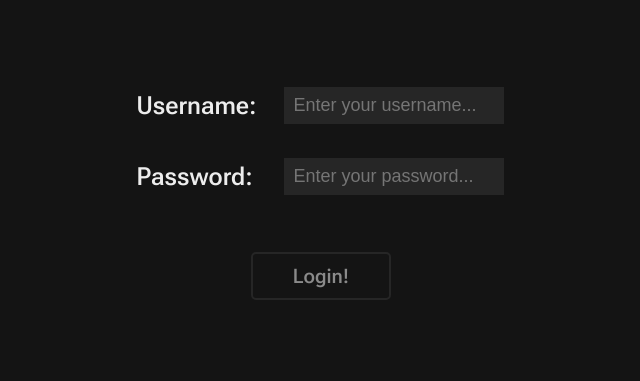
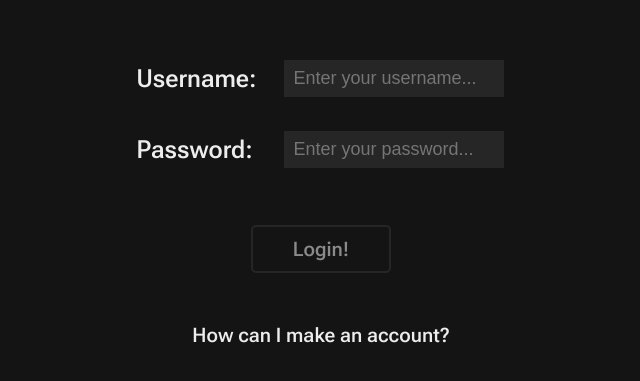
Before and after one commit to arckoor/journey-poll, a Nuxt app: page / in a window 1280 px wide. Shown: the part 205-586 px from the top of the page, without its empty margins (319-959 px from the left). Built offline with nearby package versions, Linux system fonts and the light colour scheme.

Commit message:
refactor: notice for users without an account

```diff
--- a/pages/index.vue
+++ b/pages/index.vue
@@ -33,6 +33,13 @@
 			/>
 			<div class="error">{{ errorMessage }}</div>
 		</div>
+		<div ref="tooltip" :class="'toolTip no-select '" @click="tooltipEnabled = !tooltipEnabled">
+			How can I make an account?
+			<span :class="'toolTipContent '+ (tooltipEnabled ? 'reveal' : '')">
+				Currently, accounts are created on a per-request basis.
+				If you'd like to use this service, please contact arckoor#6568 in the Journey Discord.
+			</span>
+		</div>
 	</div>
 </template>
 
@@ -43,7 +50,8 @@ export default defineComponent({
 			username: useUsername(),
 			password: "",
 			config: useRuntimeConfig(),
-			errorMessage: ""
+			errorMessage: "",
+			tooltipEnabled: false
 		};
 	},
 	mounted() {
@@ -119,6 +127,33 @@ label {
 }
 
 .error {
+	color: var(--color-primary--hover);
 	margin-top: 20px;
 }
+
+.toolTip {
+	margin-top: 30px;
+	display: flex;
+	flex-direction: column;
+	align-items: center;
+	text-align: center;
+	cursor: pointer;
+}
+
+.toolTipContent {
+	width: 400px;
+	display: none;
+	position: absolute;
+	padding-top: 50px;
+}
+
+.reveal {
+	display: block;
+}
+
+a,
+a:visited {
+	color: var(--color-primary--hover);
+	text-decoration: none;
+}
 </style>
```
